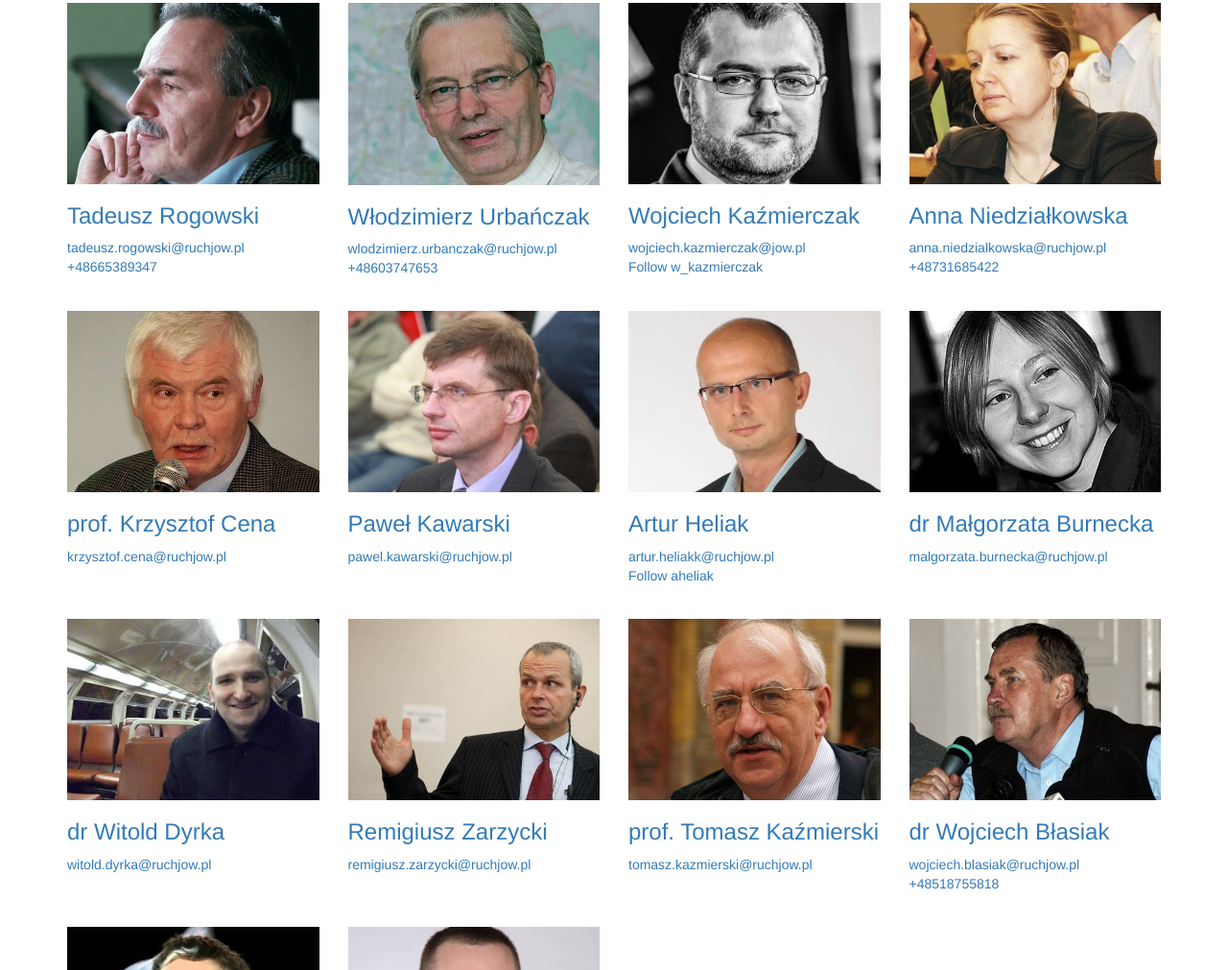
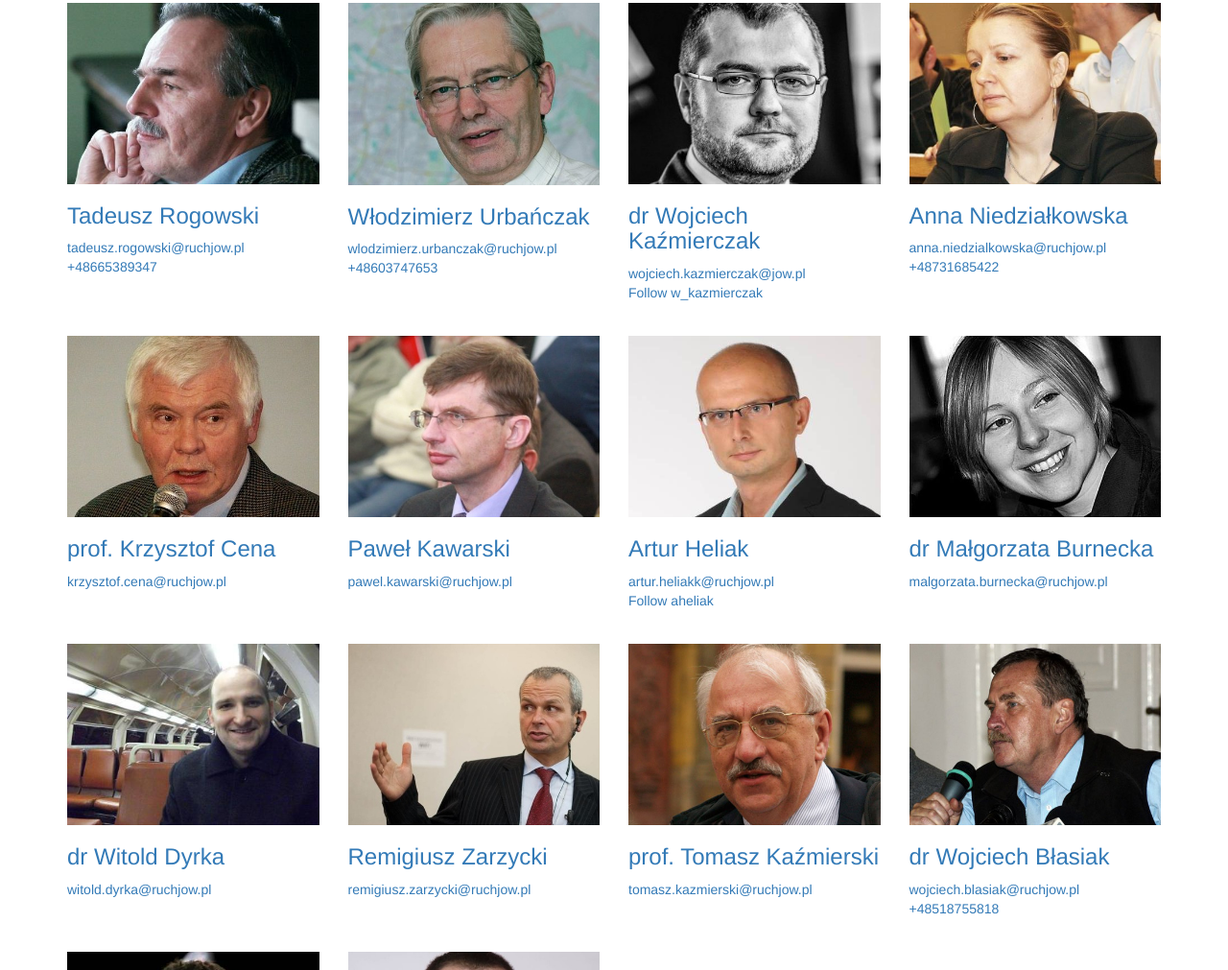
Before and after one commit to ruchjowpl/ruchjowpl_ludzie, a plain HTML site: page index.html in a window 1280 px wide. Shown: the part 1952-2963 px from the top of the page at 96% size. Drawn offline with Linux system fonts and the light colour scheme.

Commit message:
tytuł naukowy

```diff
--- a/index.html
+++ b/index.html
@@ -290,7 +290,7 @@
                     <img class="img-responsive" src="img/wojciech_kazmierczak.jpg" alt="">
                 </a>
                 <h3>
-                    <a href="#">Wojciech Kaźmierczak</a>
+                    <a href="#">dr Wojciech Kaźmierczak</a>
                 </h3>
                 <p><a href="mailto:wojciech.kazmierczak@jow.pl">wojciech.kazmierczak@jow.pl</a><br/>
                     <a href="https://twitter.com/w_kazmierczak" class="twitter-follow-button" data-show-count="false">Follow w_kazmierczak</a>
```
